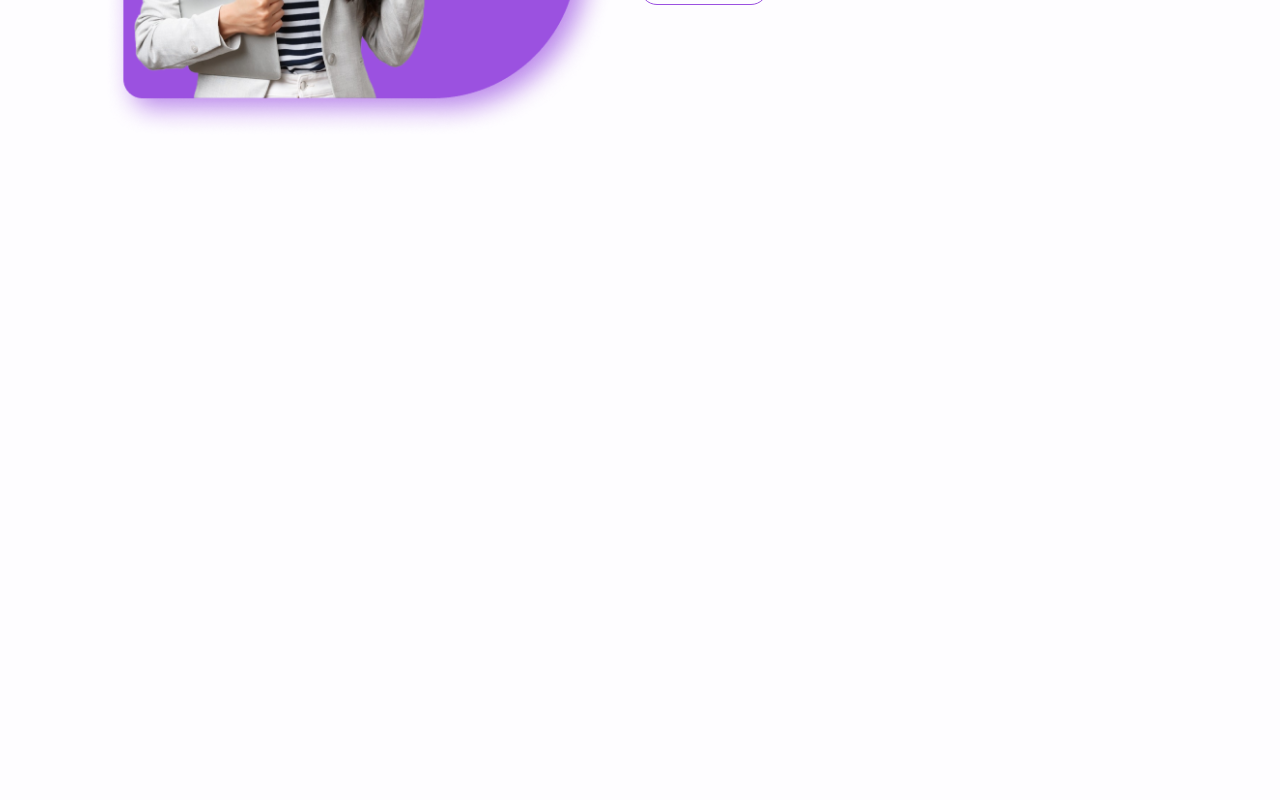
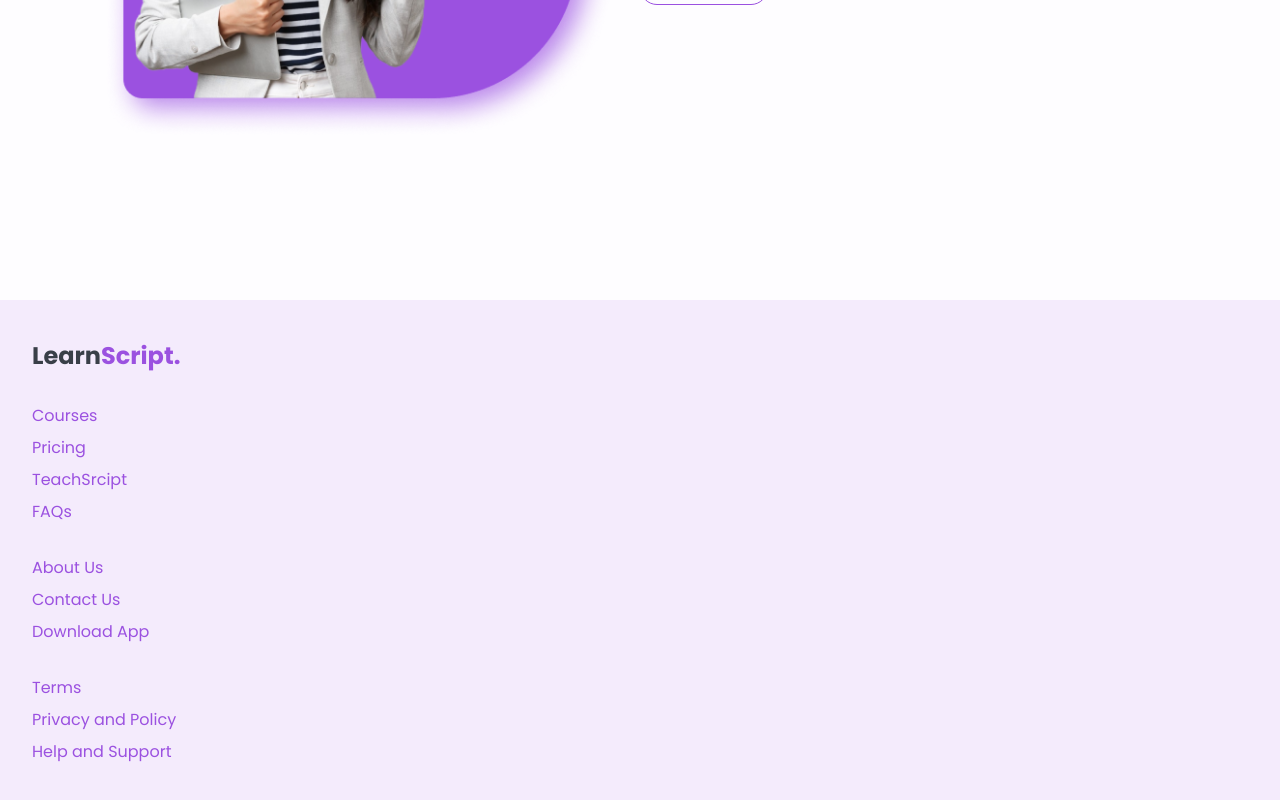
Before and after one commit to biancavictorino/learn-script, a React (Vite) app: page / in a window 1280 px wide. Shown: the part 4776-5576 px from the top of the page. Before the commit the page ends 5076 px from the top, so only its background shows below. Built offline with nearby package versions, Linux system fonts and the light colour scheme.

Commit message:
added footer

```diff
--- a/src/App.jsx
+++ b/src/App.jsx
@@ -5,6 +5,7 @@ import Learners from "./Components/Learners"
 import Courses from "./Components/Courses"
 import Pricing from "./Components/Pricing"
 import TeachScript from "./Components/TeachScript"
+import Footer from "./Components/Footer"
 
 function App() {
 
@@ -18,6 +19,7 @@ function App() {
       <Courses />
       <Pricing />
       <TeachScript />
+      <Footer />
     </div>
     </>
   )
--- /dev/null
+++ b/src/Components/Footer.jsx
@@ -0,0 +1,34 @@
+import React from 'react'
+
+const Footer = () => {
+  return (
+    <div className='px-8 flex flex-col gap-8 py-10 bg-primary-color bg-opacity-10'>
+        <div>
+            <h1 className='text-2xl font-bold'>Learn<span className='text-primary-color'>Script.</span></h1>
+        </div>
+        <div className='flex flex-col gap-8 text-primary-color'>
+            <div className='flex flex-col gap-2 w-auto'>
+                <a href="" className='w-fit' >Courses</a>
+                <a href="" className='w-fit'>Pricing</a>
+                <a href="" className='w-fit'>TeachSrcipt</a>
+                <a href="" className='w-fit'>FAQs</a>
+            </div>
+
+            <div className='flex flex-col gap-2'>
+                <a href="" className='w-fit'>About Us</a>
+                <a href="" className='w-fit'>Contact Us</a>
+                <a href="" className='w-fit'>Download App</a>
+            </div>
+
+            <div className='flex flex-col gap-2'>
+                <a href="" className='w-fit'>Terms</a>
+                <a href="" className='w-fit'>Privacy and Policy</a>
+                <a href="" className='w-fit'>Help and Support</a>
+            </div>
+
+        </div>
+    </div>
+  )
+}
+
+export default Footer
--- a/src/Components/TeachScript.jsx
+++ b/src/Components/TeachScript.jsx
@@ -12,7 +12,6 @@ const TeachScript = () => {
             <p className='text-left font-light text-sm leading-6'>It's easy to apply! Submit your resume, a brief video introduction, and the programming languages you'd like to teach. Our team will review your application and get in touch to discuss the next steps.</p>
             <button className='text-primary-color border rounded-full py-2 px-4 border-primary-color text-xs'>Be an Instructor</button>
         </div>
-
     </div>
   )
 }
```
